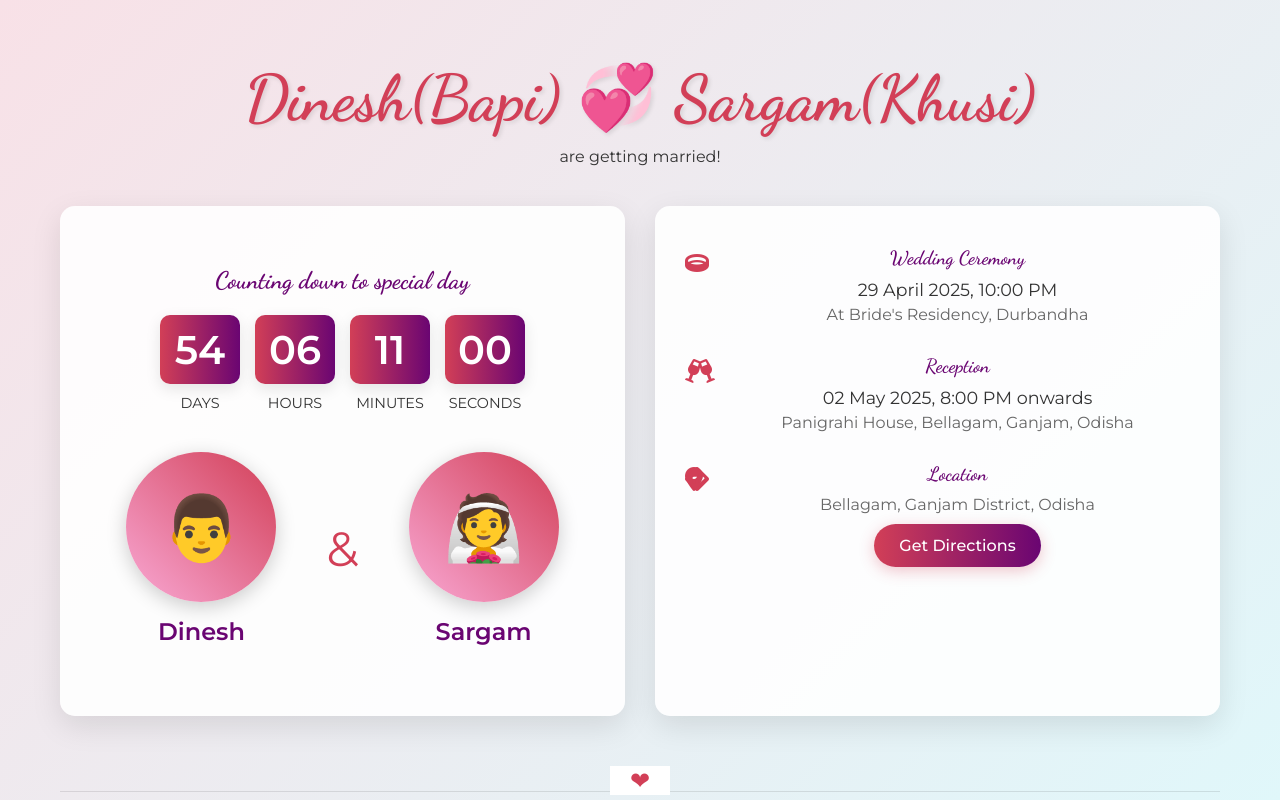
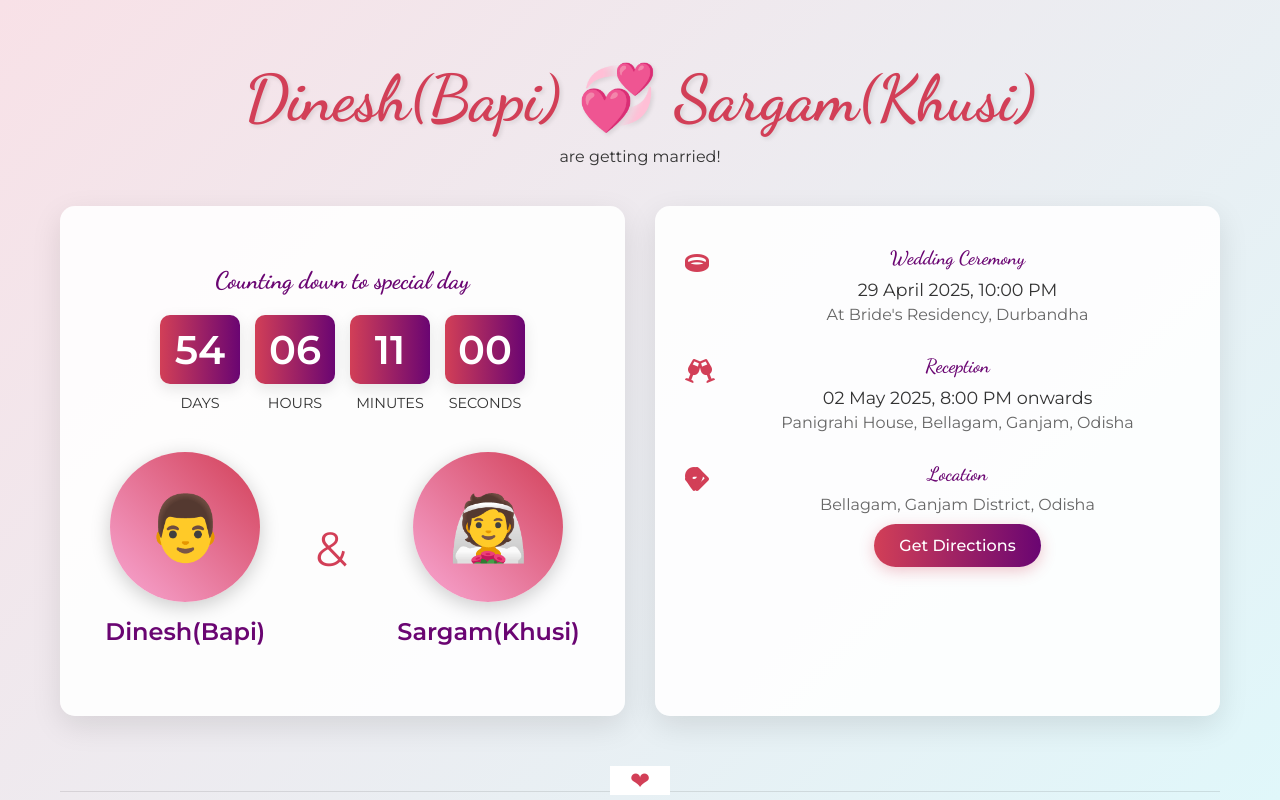
Before and after one commit to asishpanigrahi/Marriage, a plain HTML site: page index.html in a window 1280 px wide. Shown: the top 800 px of the page. Drawn offline with nearby package versions, Linux system fonts and the light colour scheme.

Commit message:
Update index.html

```diff
--- a/index.html
+++ b/index.html
@@ -403,12 +403,12 @@
                     <div class="couple">
                         <div class="person">
                             <div class="avatar">👨</div>
-                            <div class="person-name">Dinesh</div>
+                            <div class="person-name">Dinesh(Bapi)</div>
                         </div>
                         <div class="ampersand">&</div>
                         <div class="person">
                             <div class="avatar">👰</div>
-                            <div class="person-name">Sargam</div>
+                            <div class="person-name">Sargam(Khusi)</div>
                         </div>
                     </div>
                 </div>
```
